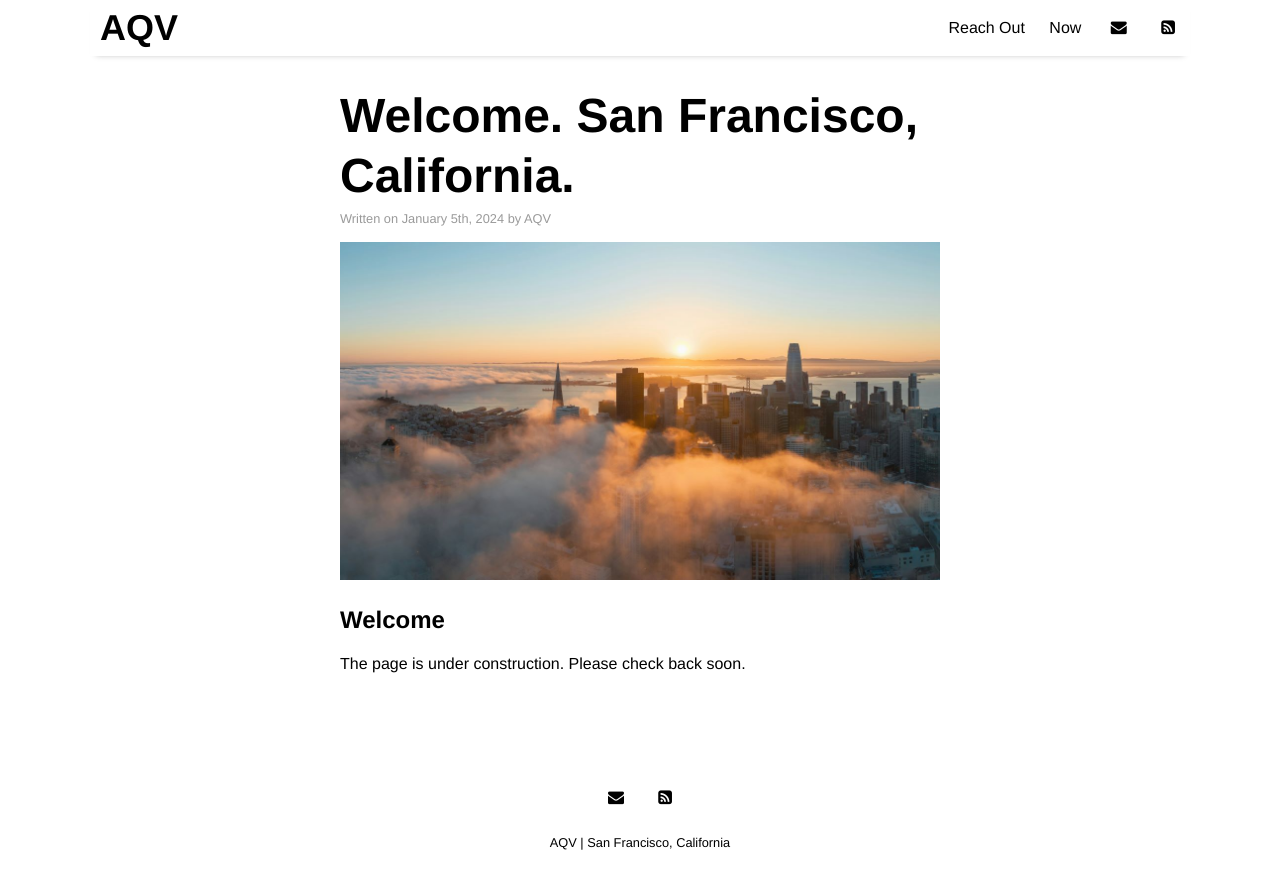
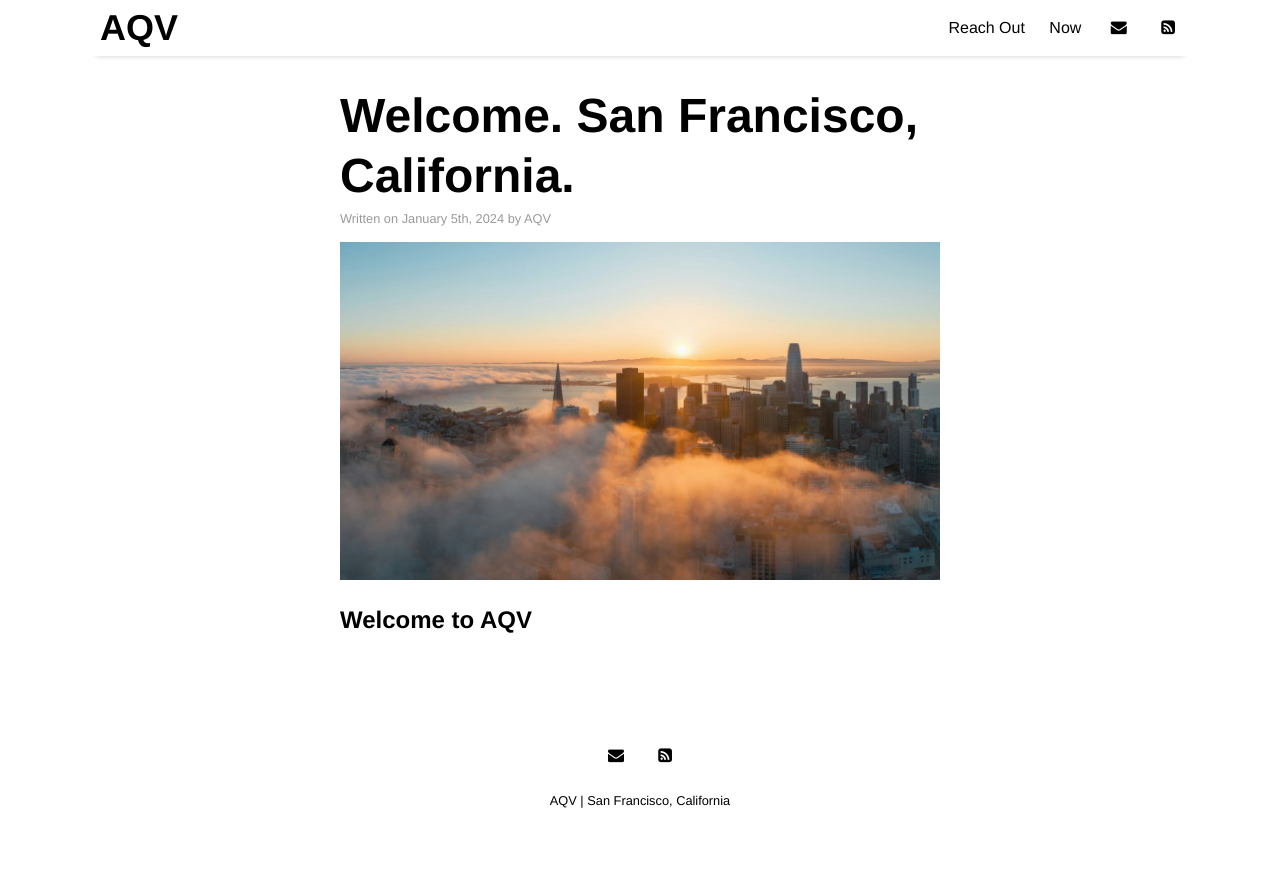
Before and after one commit to aqv-us/aqv-us, a Jekyll site: the page built from _posts/2024-01-05-welcome.md, in a window 1280 px wide. Shown: the top 889 px of the page. Built offline with Jekyll 4.4.1, drawn with Linux system fonts in a browser that asks for light colours; nearby versions of some CDN libraries.

Commit message:
Update 2024-01-05-welcome.md

```diff
--- a/_posts/2024-01-05-welcome.md
+++ b/_posts/2024-01-05-welcome.md
@@ -6,6 +6,4 @@ categories: documentation
 image: sfsunrise.jpg
 ---
 
-## Welcome
-
-The page is under construction. Please check back soon.
+## Welcome to AQV
```
